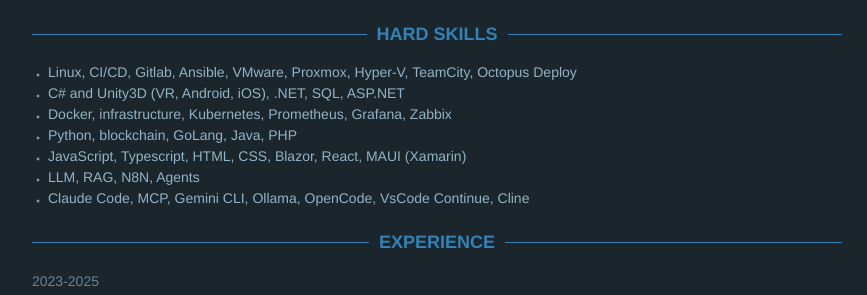
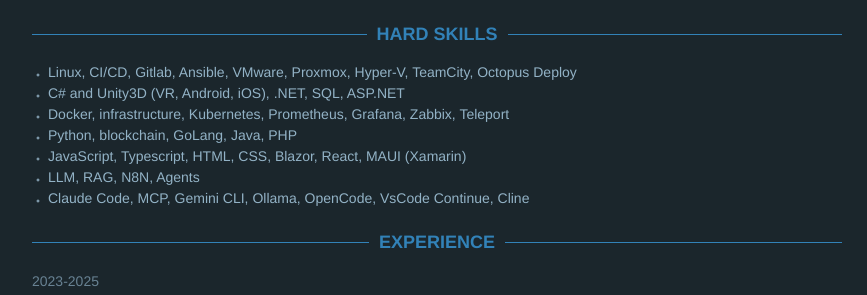
Before and after one commit to martianovandrei9000/CV-Andrei-Martianov, a Jekyll site: the page built from index.html, in a window 1280 px wide and 900 px high. Shown: the part 273-568 px from the top of the window, without its empty margins (203-1070 px from the left). Built offline with Jekyll 4.4.1, drawn with Linux system fonts in a browser that asks for light colours.

Commit message:
Update CV

```diff
--- a/_data/data.yml
+++ b/_data/data.yml
@@ -32,7 +32,7 @@ hardskills:
   skill:
     - Linux, CI/CD, Gitlab, Ansible, VMware, Proxmox, Hyper-V, TeamCity, Octopus Deploy
     - C# and Unity3D (VR, Android, iOS), .NET, SQL, ASP.NET
-    - Docker, infrastructure, Kubernetes, Prometheus, Grafana, Zabbix
+    - Docker, infrastructure, Kubernetes, Prometheus, Grafana, Zabbix, Teleport
     - Python, blockchain, GoLang, Java, PHP
     - JavaScript, Typescript, HTML, CSS, Blazor, React, MAUI (Xamarin)
     - LLM, RAG, N8N, Agents
```
